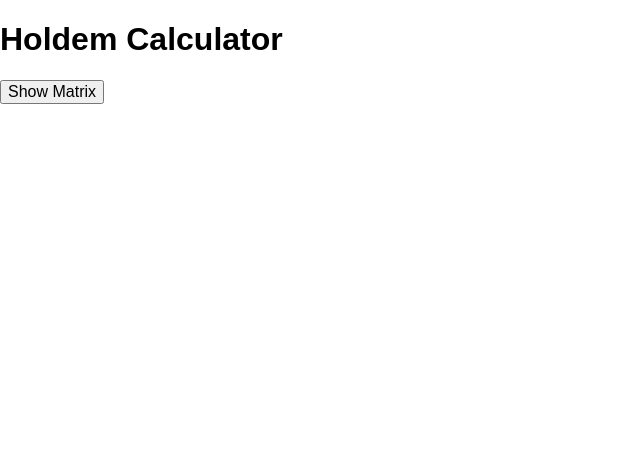
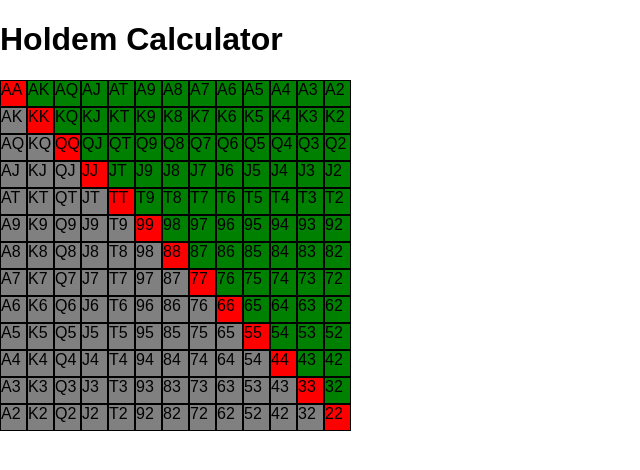
Before and after one commit to farstrider777/hand_calculator, a plain HTML site: page index.html in a window 1280 px wide. Shown: the whole page, without its empty margins (0-640 px from the left). Drawn offline with Linux system fonts and the light colour scheme.

Commit message:
took out create matrix button hooked up AKs id after matrix generated automatically

```diff
--- a/index.html
+++ b/index.html
@@ -8,7 +8,6 @@
 <body>
 
 <h1>Holdem Calculator</h1>
-<button id="cal-butt">Show Matrix</button>
 
 <div id="new"></div>
 
--- a/main.js
+++ b/main.js
@@ -1,7 +1,9 @@
-var calButton = document.getElementById("cal-butt");
-var AK = document.getElementbyId("AK")
+var arrayCards = ["A", "K", "Q", "J", "T", "9", "8", "7", "6", "5", "4", "3", "2"]
+createMatrix();
 
-var arrayCards = ["A", "K", "Q", "J", "T", "9", "8", "7", "6", "5", "4", "3", "2"]
+var ak = document.getElementById("AKs");
+
+
 
 
 
@@ -24,4 +26,4 @@ function createMatrix(){
   }
 }
 
-calButton.addEventListener('click', createMatrix);
+ak.addEventListener('click', createMatrix);
```
